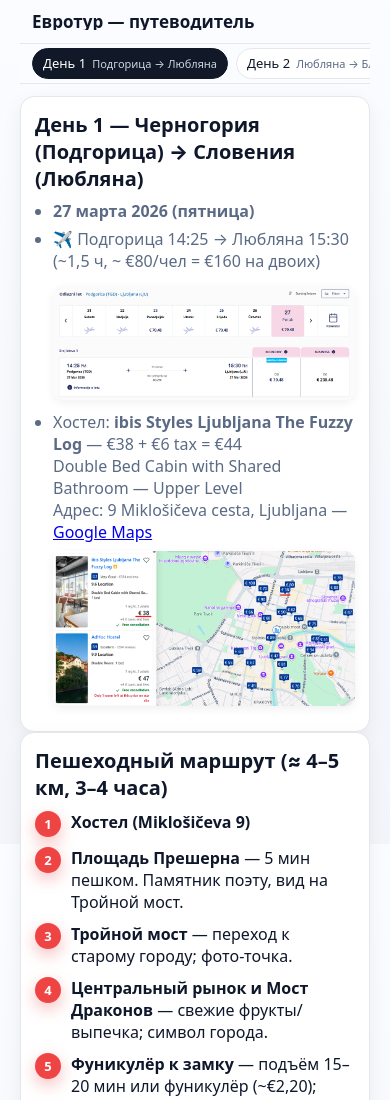
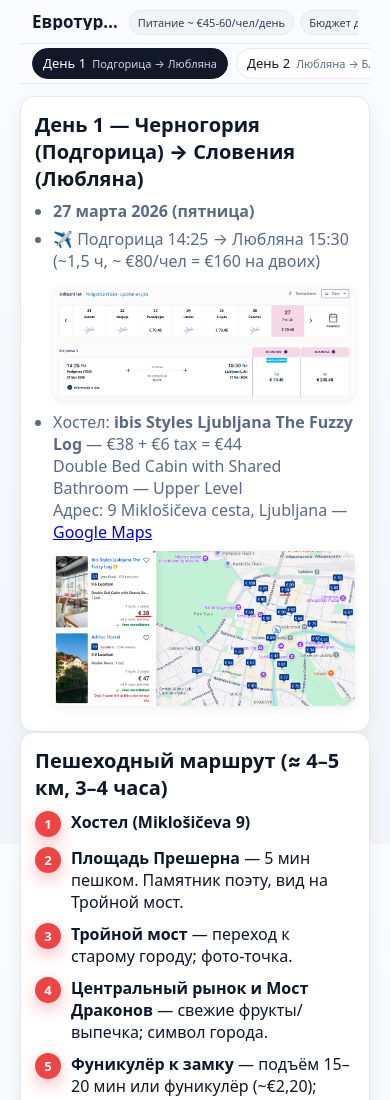
Before and after one commit to JewEllerrr/eurotrip-guide, a plain HTML site: page index.html in a window 390 px wide. Shown: the top 1100 px of the page. Drawn offline with nearby package versions, Linux system fonts and the light colour scheme.

Commit message:
Update style.css

```diff
--- a/style.css
+++ b/style.css
@@ -242,7 +242,30 @@ main > section.active { display: block; }
         overflow: hidden;
         text-overflow: ellipsis;
     }
-  header p, .chips { display: none !important; }
+    header p { display: none !important; }
+    @media (max-width: 430px) {
+        .chips {
+            display: flex;
+            flex-wrap: nowrap;
+            overflow-x: auto;
+            overflow-y: hidden;
+            gap: 6px;
+            margin-top: 6px;
+            padding-bottom: 4px;
+            -webkit-overflow-scrolling: touch;
+            scrollbar-width: none;
+        }
+        .chips::-webkit-scrollbar { display: none; }
+
+        .chip {
+            flex: 0 0 auto;
+            font-size: 11px;
+            padding: 4px 8px;
+            white-space: nowrap;
+        }
+
+    }
+
     nav.grid {
         position: sticky;
         top: calc(var(--toolbar-h) + env(safe-area-inset-top));
```
Lines whose indentation alone changed are shown as unchanged.
